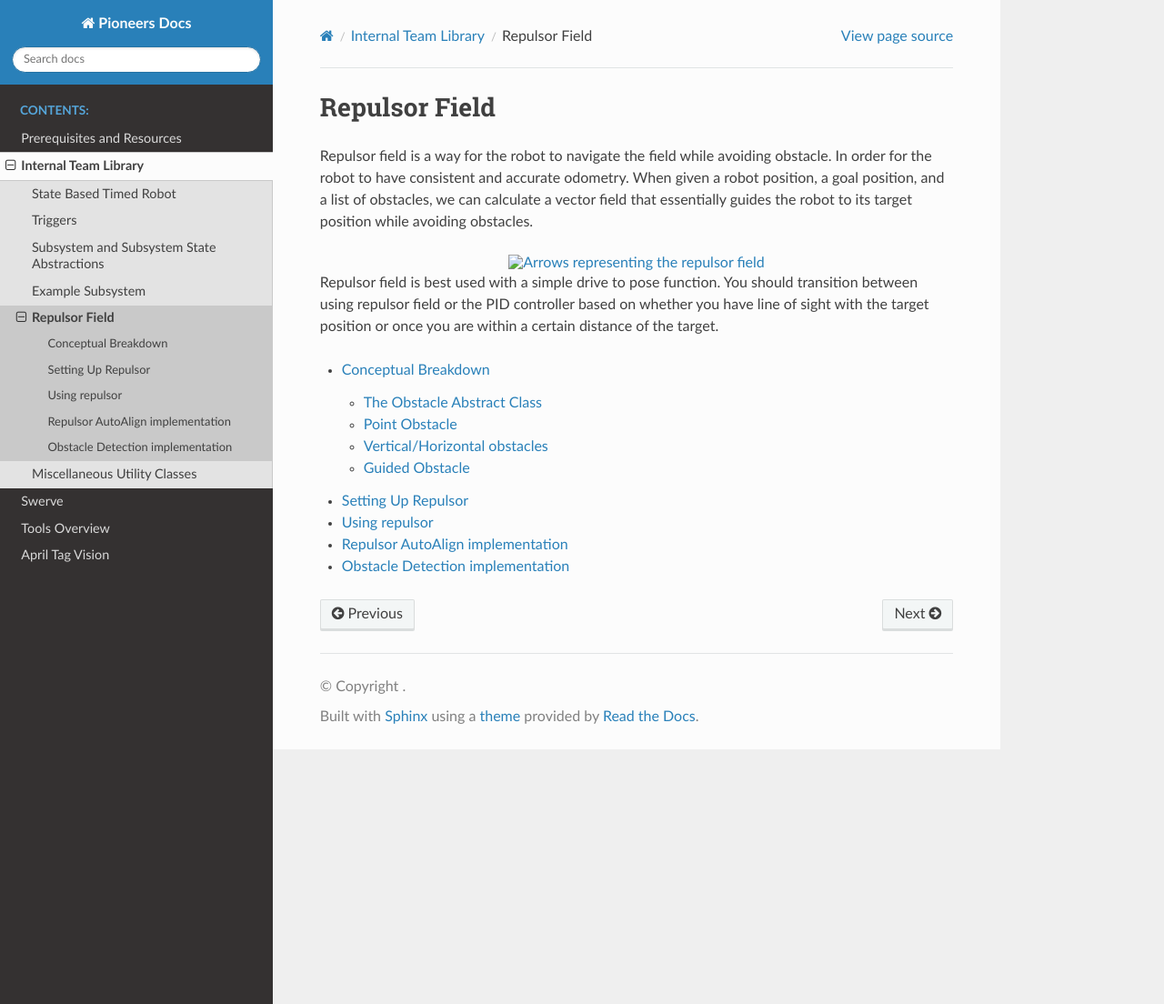
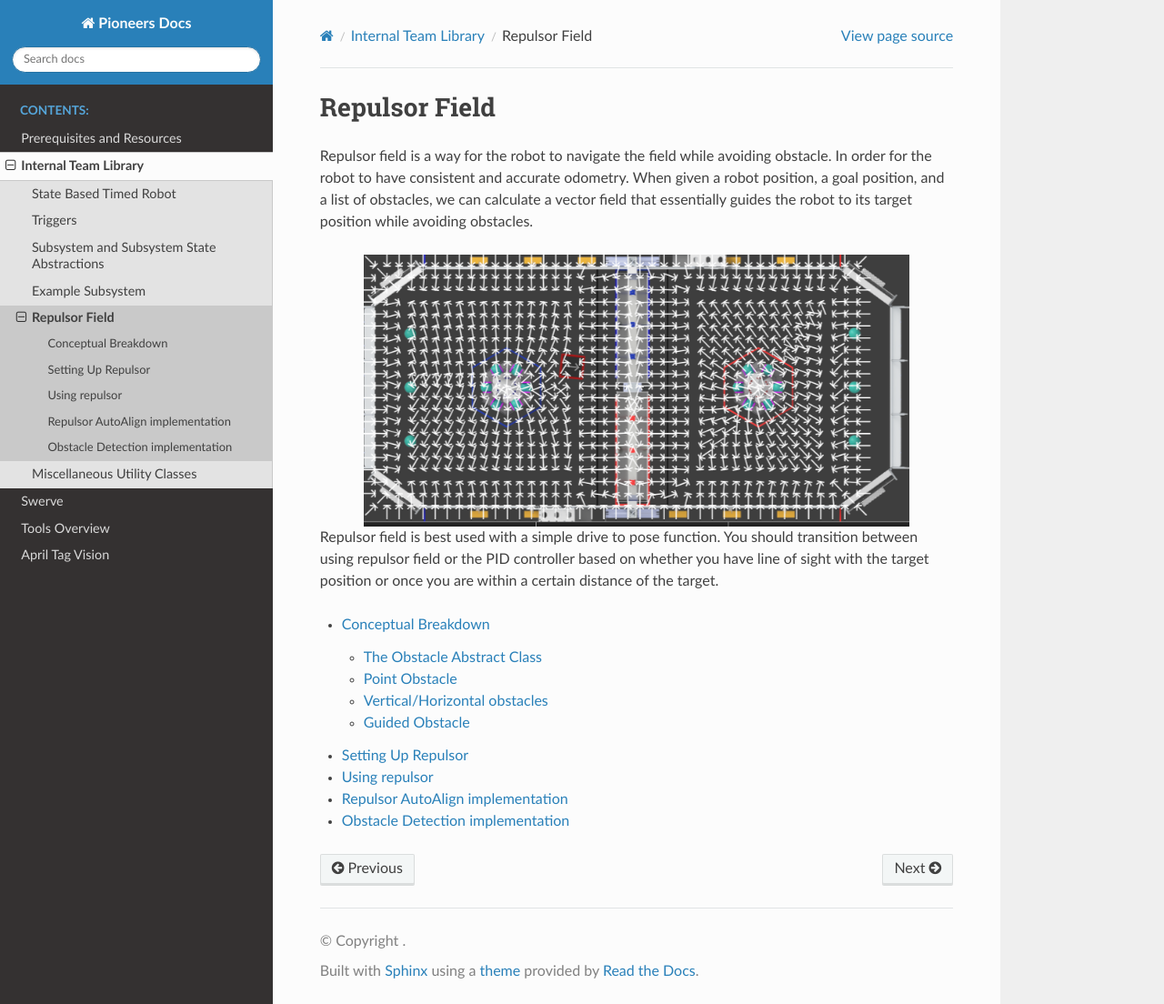
Before and after one commit to GreenTomato5/Pioneers-Controls-Docs, a Sphinx documentation site: the page built from docs/source/pioneersLib/Repulsor/index.rst, in a window 1280 px wide and 1104 px high. Shown: the whole window at 91% size. Built offline with Sphinx 7.4.7 and the Read the Docs theme 3.1.0, drawn with Linux system fonts in a browser that asks for light colours; pages that are not in the unit, such as notebooks, are missing from menus.

```diff
--- a/docs/source/pioneersLib/Repulsor/conceptual.rst
+++ b/docs/source/pioneersLib/Repulsor/conceptual.rst
@@ -4,7 +4,7 @@ Conceptual Breakdown
 At its most basic form, the repulsor field calculates a set of forces applied by obstacles.
 Most obstacles use the same formula for calculating forces, with the exception of the guided obstacle.
 
-.. image:: /pioneersLib/repulsorFormula.png
+.. image:: repulsorFormula.png
    :alt: Formula for force applied
    :align: center
 
--- a/docs/source/pioneersLib/Repulsor/index.rst
+++ b/docs/source/pioneersLib/Repulsor/index.rst
@@ -6,7 +6,7 @@ In order for the robot to have consistent and accurate odometry.
 When given a robot position, a goal position, and a list of obstacles,
 we can calculate a vector field that essentially guides the robot to its target position while avoiding obstacles.
 
-.. figure:: /pioneersLib/arrows.png
+.. figure:: arrows.png
    :alt: Arrows representing the repulsor field
    :width: 600px
    :align: center
```
